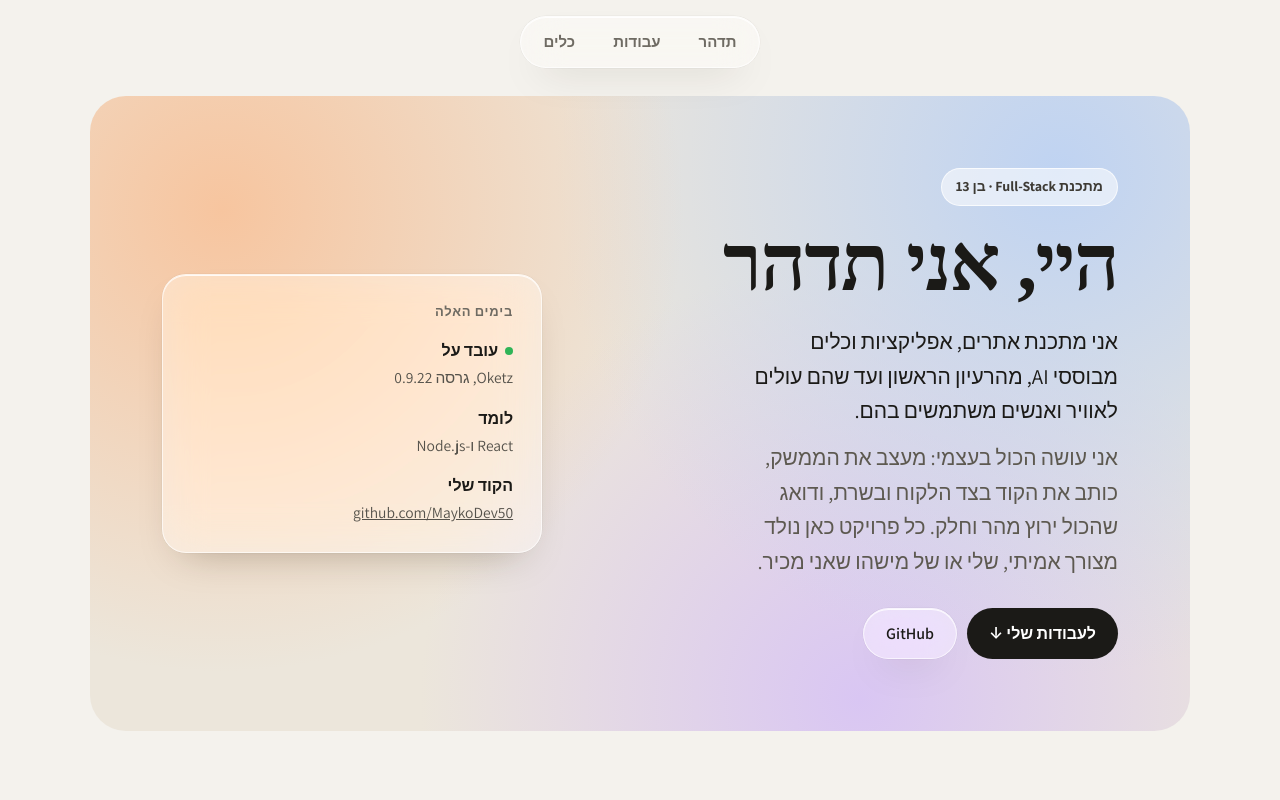
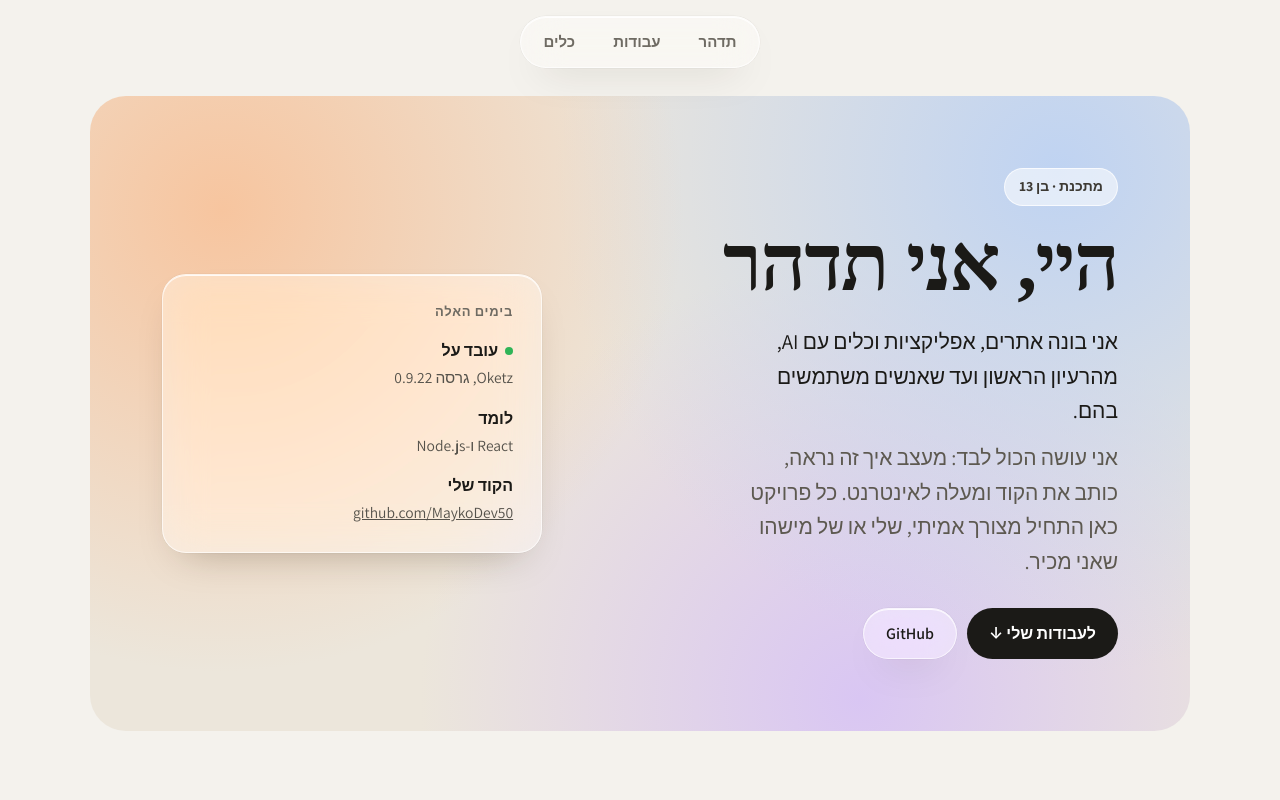
Before and after one commit to MaykoDev50/my-portfolio, a plain HTML site: page index.html in a window 1280 px wide. Shown: the top 800 px of the page. Drawn offline with Linux system fonts and the light colour scheme; a web font is replaced by a local one.

Commit message:
Simplify intro text
Co-Authored-By: Claude Opus 5.5 <noreply@anthropic.com>
Claude-Session: https://claude.ai/code/session_01M4JHDqYkrToyUdfeAaifGv

```diff
--- a/index.html
+++ b/index.html
@@ -203,10 +203,10 @@ footer a{text-decoration:none}
 <header class="hero wrap" id="top">
   <div class="hero-panel">
     <div>
-      <div class="role">מתכנת Full-Stack · בן 13</div>
+      <div class="role">מתכנת · בן 13</div>
       <h1>היי, אני תדהר</h1>
-      <p>אני מתכנת אתרים, אפליקציות וכלים מבוססי AI, מהרעיון הראשון ועד שהם עולים לאוויר ואנשים משתמשים בהם.</p>
-      <p class="muted">אני עושה הכול בעצמי: מעצב את הממשק, כותב את הקוד בצד הלקוח ובשרת, ודואג שהכול ירוץ מהר וחלק. כל פרויקט כאן נולד מצורך אמיתי, שלי או של מישהו שאני מכיר.</p>
+      <p>אני בונה אתרים, אפליקציות וכלים עם AI, מהרעיון הראשון ועד שאנשים משתמשים בהם.</p>
+      <p class="muted">אני עושה הכול לבד: מעצב איך זה נראה, כותב את הקוד ומעלה לאינטרנט. כל פרויקט כאן התחיל מצורך אמיתי, שלי או של מישהו שאני מכיר.</p>
       <div class="links">
         <a class="btn dark" href="#work">לעבודות שלי ↓</a>
         <a class="btn glass" href="https://github.com/MaykoDev50">GitHub</a>
```
